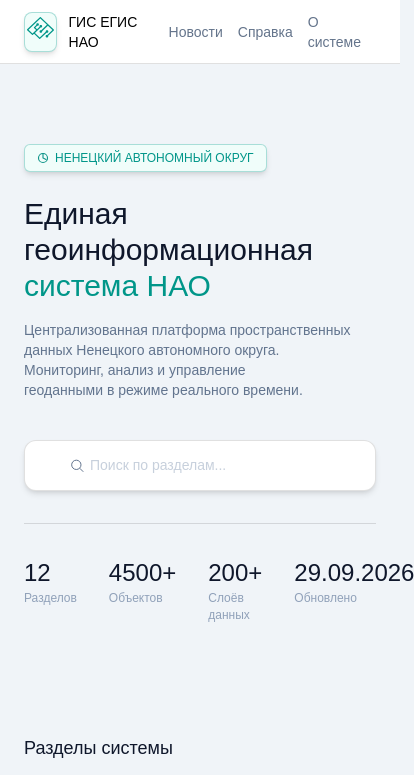
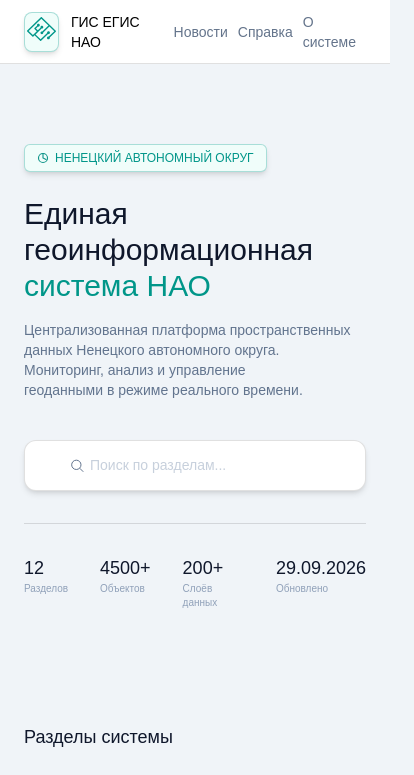
Before and after one commit to allrightwithyou/gis-niac, a Next.js app in the folder gis-egis-nao/: page /main in a window 390 px wide. Shown: the top 775 px of the page, 414 px wide, since content can reach past the window. Built offline with nearby package versions, Linux system fonts and the light colour scheme.

Commit message:
поправил расширение

```diff
--- a/gis-egis-nao/src/app/main/components/Header.tsx
+++ b/gis-egis-nao/src/app/main/components/Header.tsx
@@ -4,8 +4,8 @@ import Link from "next/link";
 export default function Header() {
   return (
     <header className="text-sm sm:text-base w-full bg-white/[98%] h-[64px] flex items-center border-b-[1.5px] border-margin">
-      <div className="px-[24px] flex w-full max-w-[1400px] sm:gap-[32px] mx-auto gap-[15px]">
-        <div className=" sm:gap-[32px] gap-[15px] flex w-full">
+      <div className="px-[24px] flex w-full max-w-[1400px] sm:gap-[32px] mx-auto gap-[10px]">
+        <div className=" sm:gap-[32px] gap-[10px] flex w-full">
           <div className="gap-[12px] flex ">
             <Link
               className="shadow-md p-[2px] py-[4px] bg-bglogo border-[1.5px] border-accent/30 rounded-[8px] hover:border-accent transition-all"
@@ -28,7 +28,7 @@ export default function Header() {
               </Link>
             </div>
           </div>
-          <nav className="text-grey  sm:gap-[24px] gap-[15px] flex flex-1 items-center ">
+          <nav className="text-grey  sm:gap-[24px] gap-[10px] flex flex-1 items-center ">
             <Link
               href="/main/news"
               className="hover:text-accent transition-colors"
--- a/gis-egis-nao/src/app/main/components/Hero.tsx
+++ b/gis-egis-nao/src/app/main/components/Hero.tsx
@@ -90,27 +90,27 @@ export default function Hero({ webMaps }: HeroProps) {
         {/* Статистика */}
         <div className="flex gap-[32px] pt-[32px] border-t mt-[32px] text-sm sm:text-base border-margin">
           <div className="text-hero flex flex-col items-start">
-            <span className="text-title text-[24px]">{section}</span>
+            <span className="text-title text-[18px] sm:text-[24px]">{section}</span>
 
-            <span className="text-footer text-[12px]">Разделов</span>
+            <span className="text-footer text-[10px] sm:text-[12px]">Разделов</span>
           </div>
 
           <div className="text-hero flex flex-col items-start">
-            <span className="text-title text-[24px]">{objectMap}</span>
+            <span className="text-title text-[18px] sm:text-[24px] ">{objectMap}</span>
 
-            <span className="text-footer text-[12px]">Объектов</span>
+            <span className="text-footer text-[10px] sm:text-[12px]">Объектов</span>
           </div>
 
           <div className="text-hero flex flex-col items-start">
-            <span className="text-title text-[24px]">{layersMap}</span>
+            <span className="text-title text-[18px] sm:text-[24px]">{layersMap}</span>
 
-            <span className="text-footer text-[12px]">Слоёв данных</span>
+            <span className="text-footer text-[10px] sm:text-[12px]">Слоёв данных</span>
           </div>
 
           <div className="pb-[64px] text-hero flex flex-col items-start">
-            <span className="text-title text-[24px]">{dataUpdate}</span>
+            <span className="text-title text-[18px] sm:text-[24px]">{dataUpdate}</span>
 
-            <span className="text-footer text-[12px]">Обновлено</span>
+            <span className="text-footer text-[10px] sm:text-[12px]">Обновлено</span>
           </div>
         </div>
 
--- a/gis-egis-nao/src/app/main/layout.tsx
+++ b/gis-egis-nao/src/app/main/layout.tsx
@@ -7,7 +7,7 @@ interface MainLayoutProps {
 
 export default function MainPageLayout({ children }: MainLayoutProps) {
   return (
-    <div className="min-w-[400px]">
+    <div className="min-w-[380px]">
       <Header />
       <main>{children}</main>
       <Footer />
```
